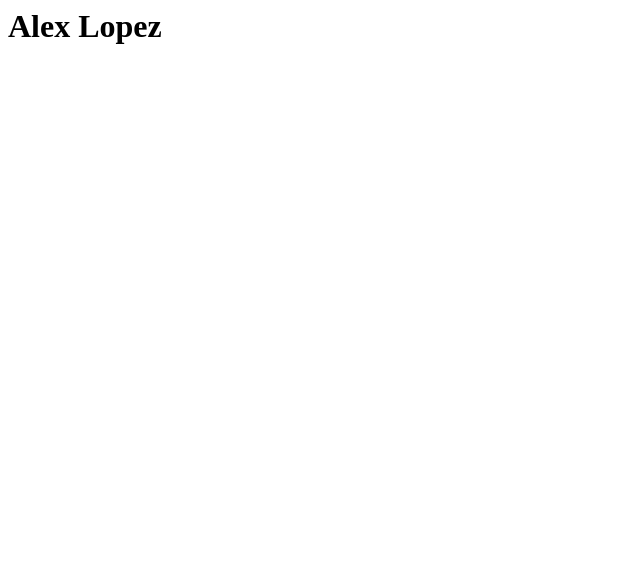
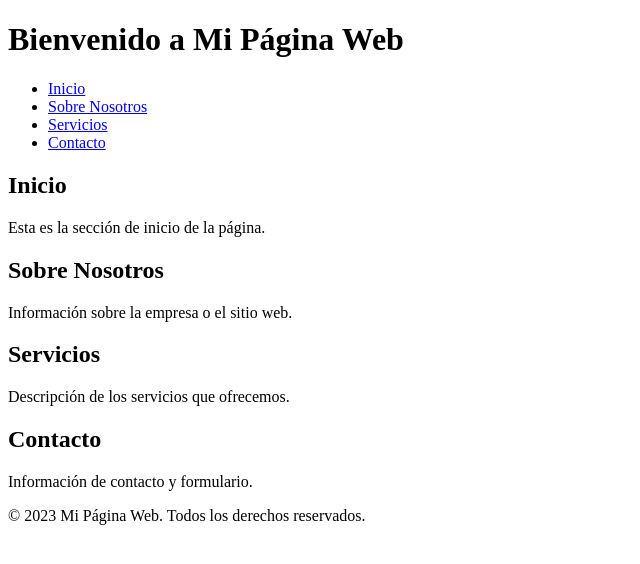
Before and after one commit to Elmerlopez81/githubpagetest, a plain HTML site: page index.html in a window 1280 px wide. Shown: the whole page, without its empty margins (0-640 px from the left). Drawn offline with Linux system fonts and the light colour scheme.

Commit message:
Update index.html

```diff
--- a/index.html
+++ b/index.html
@@ -1 +1,52 @@
-<h1>Alex Lopez</h1>
+<!DOCTYPE html>
+<html lang="es">
+<head>
+    <meta charset="UTF-8">
+    <meta name="viewport" content="width=device-width, initial-scale=1.0">
+    <meta http-equiv="X-UA-Compatible" content="IE=edge">
+    <title>Ejemplo1</title>
+    <meta name="description" content="Descripción breve de la página">
+    <link rel="stylesheet" href="styles.css"> <!-- Enlace a archivo CSS -->
+</head>
+<body>
+    <header>
+        <h1>Bienvenido a Mi Página Web</h1>
+        <nav>
+            <ul>
+                <li><a href="#inicio">Inicio</a></li>
+                <li><a href="#sobre-nosotros">Sobre Nosotros</a></li>
+                <li><a href="#servicios">Servicios</a></li>
+                <li><a href="#contacto">Contacto</a></li>
+            </ul>
+        </nav>
+    </header>
+
+    <main>
+        <section id="inicio">
+            <h2>Inicio</h2>
+            <p>Esta es la sección de inicio de la página.</p>
+        </section>
+
+        <section id="sobre-nosotros">
+            <h2>Sobre Nosotros</h2>
+            <p>Información sobre la empresa o el sitio web.</p>
+        </section>
+
+        <section id="servicios">
+            <h2>Servicios</h2>
+            <p>Descripción de los servicios que ofrecemos.</p>
+        </section>
+
+        <section id="contacto">
+            <h2>Contacto</h2>
+            <p>Información de contacto y formulario.</p>
+        </section>
+    </main>
+
+    <footer>
+        <p>&copy; 2023 Mi Página Web. Todos los derechos reservados.</p>
+    </footer>
+
+    <script src="scripts.js"></script> <!-- Enlace a archivo JavaScript -->
+</body>
+</html>
```
